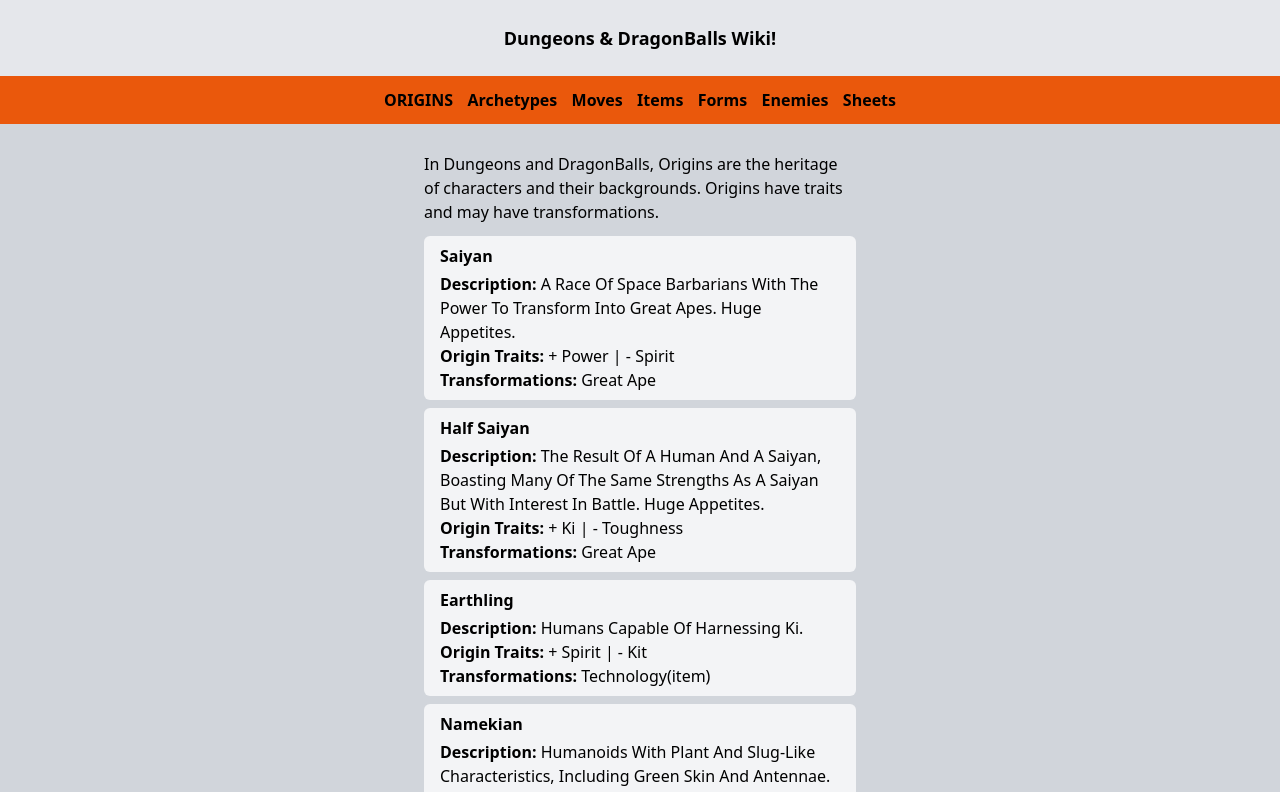
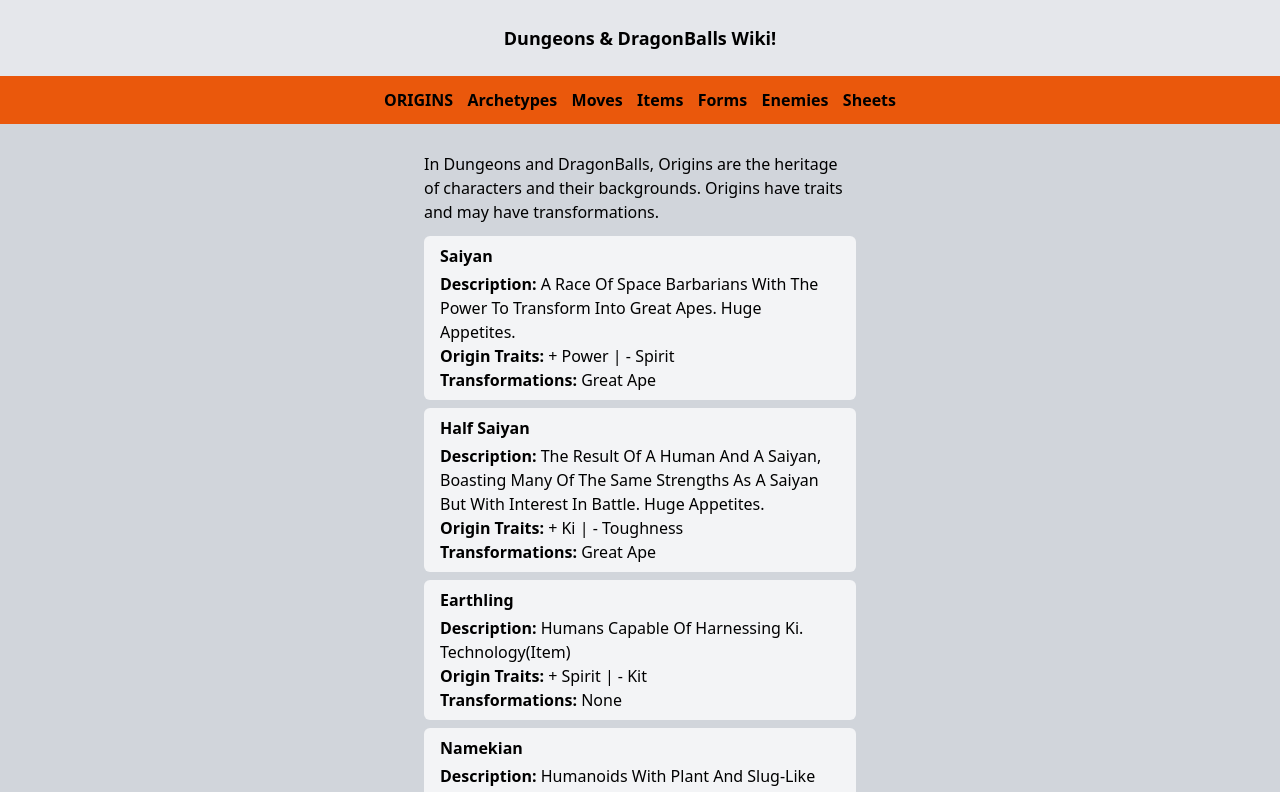
Before and after one commit to KylePep/ddbwiki, a Next.js app: page /origins in a window 1280 px wide. Shown: the top 792 px of the page. Built offline with nearby package versions, Linux system fonts and the light colour scheme.

Commit message:
Conditionally rendering Forms from id

```diff
--- a/app/origins/page.tsx
+++ b/app/origins/page.tsx
@@ -1,6 +1,6 @@
 'use client'
 
-import { ORIGIN_TYPES } from '@/shared/constants'
+import { FORM_TYPES, ORIGIN_TYPES } from '@/shared/constants'
 import { MOVE_TYPES } from '@/shared/constants'
 import React from 'react'
 
@@ -9,6 +9,11 @@ export default function originsPage() {
   const moveName = ((moveNumber: number)=>{
     const move =  MOVE_TYPES.find((m) => m.id == moveNumber)
     return move?.title
+  })
+
+  const formName = ((formNumber: number)=>{
+    const form =  FORM_TYPES.find((f) => f.id == formNumber)
+    return form?.title
   })
 
   return (
@@ -23,7 +28,17 @@ export default function originsPage() {
                 <h2 className='font-bold mb-1'>{origin.title}</h2>
                 <p className='capitalize'><span className='font-semibold'>Description: </span> {origin.description}</p>
                 <h3 className='capitalize'><span className='font-semibold'>Origin traits: </span> + {origin.positiveTrait} | - {origin.negativeTrait}</h3>
-                <h4><span className='font-semibold'>Transformations: </span> {origin.forms}</h4>
+                { origin.forms.length != 0 ? (
+
+                  <h4><span className='font-semibold'>Transformations: </span>
+                  {origin.forms.map((form: any)=>(
+                    <span key={form}>{formName(form)}</span>
+                  ))}
+                  </h4>
+
+                ):(
+                  <h4><span className='font-semibold'>Transformations: </span> None</h4>
+                )}
                 { origin.moves.length != 0 && (
                   <>
                   <h5 className='font-semibold'>Origin Moves:</h5>
--- a/shared/constants/data.json
+++ b/shared/constants/data.json
@@ -21,7 +21,7 @@
     "description": "A Race of space barbarians with the power to transform into Great Apes. Huge appetites.",
     "positiveTrait": "power",
     "negativeTrait": "spirit",
-    "forms": "Great Ape",
+    "forms": [1],
     "moves": []
   },
   {
@@ -30,16 +30,16 @@
     "description": "The result of a human and a saiyan, boasting many of the same strengths as a saiyan but with interest in battle. Huge Appetites.",
     "positiveTrait": "ki",
     "negativeTrait": "toughness",
-    "forms": "Great Ape",
+    "forms": [1],
     "moves": []
   },
   {
     "id": 3,
     "title": "Earthling",
-    "description": "Humans capable of harnessing Ki.",
+    "description": "Humans capable of harnessing Ki. Technology(item)",
     "positiveTrait": "spirit",
     "negativeTrait": "kit",
-    "forms": "Technology(item)",
+    "forms": [],
     "moves": []
   },
   {
```
